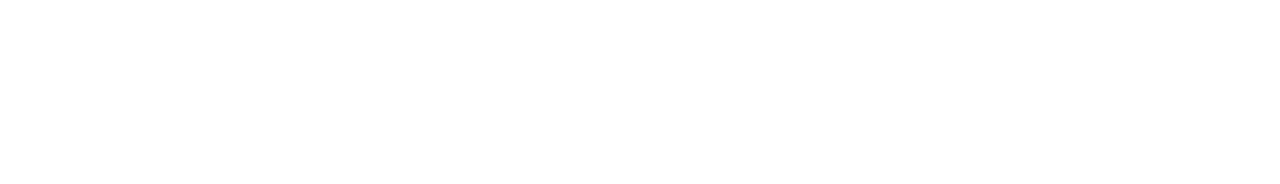
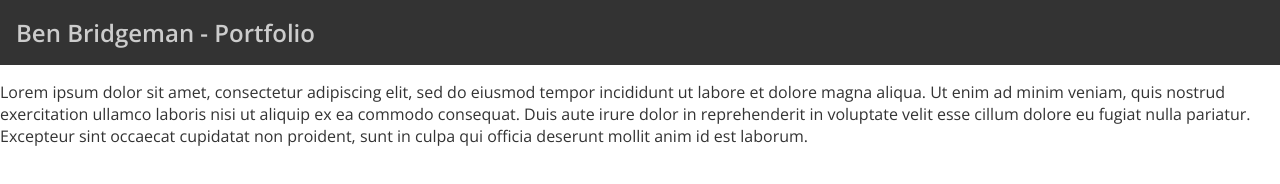
Before and after one commit to benbridgeman/Portfolio-2019, a plain HTML site: page index.html in a window 1280 px wide. Drawn offline with nearby package versions, Linux system fonts and the light colour scheme.

Commit message:
Add starter code and styles to header

```diff
--- a/index.html
+++ b/index.html
@@ -9,10 +9,17 @@
 
 <body>
     <header>
-
+        <div class="header-container">
+            <h2>Ben Bridgeman - Portfolio</h2>
+        </div>
     </header>
     <main>
-
+        <p>
+            Lorem ipsum dolor sit amet, consectetur adipiscing elit, sed do eiusmod tempor incididunt ut labore et dolore magna
+            aliqua. Ut enim ad minim veniam, quis nostrud exercitation ullamco laboris nisi ut aliquip ex ea commodo consequat.
+            Duis aute irure dolor in reprehenderit in voluptate velit esse cillum dolore eu fugiat nulla pariatur. Excepteur sint
+            occaecat cupidatat non proident, sunt in culpa qui officia deserunt mollit anim id est laborum.
+        </p>
     </main>
     <footer>
 
--- a/sass/app.scss
+++ b/sass/app.scss
@@ -1,3 +1,9 @@
+/* Global styles */
 @import 'partials/colors';
 @import 'partials/fonts';
+
+/* Component styles */
+@import 'components/header';
+
+/* Reset default margins and padding */
 @import 'partials/reset';
--- /dev/null
+++ b/sass/components/_header.scss
@@ -0,0 +1,9 @@
+.header-container {
+    background : #333;
+    padding: 1em;
+}
+
+h2 {
+    margin: 0;
+    padding: 0;
+}
--- a/sass/partials/_colors.scss
+++ b/sass/partials/_colors.scss
@@ -1,5 +1,10 @@
 $main-font-color: #333;
+$header-font-color: #ccc;
 
-p {
+body {
     color: $main-font-color;
 }
+
+h2 {
+    color: $header-font-color;
+}
```
Also changed, not shown: styles/app.css, 1 other file.
